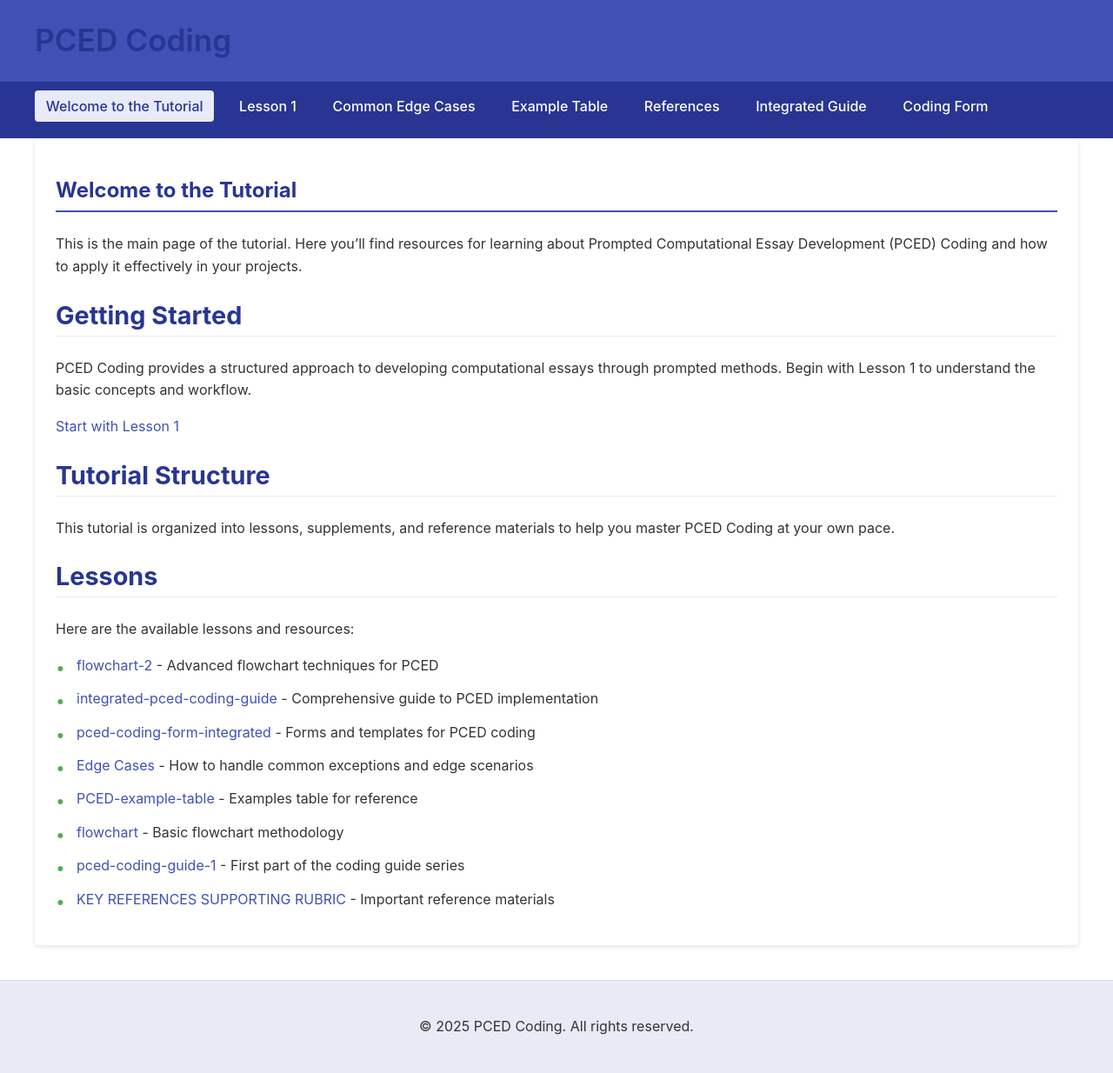
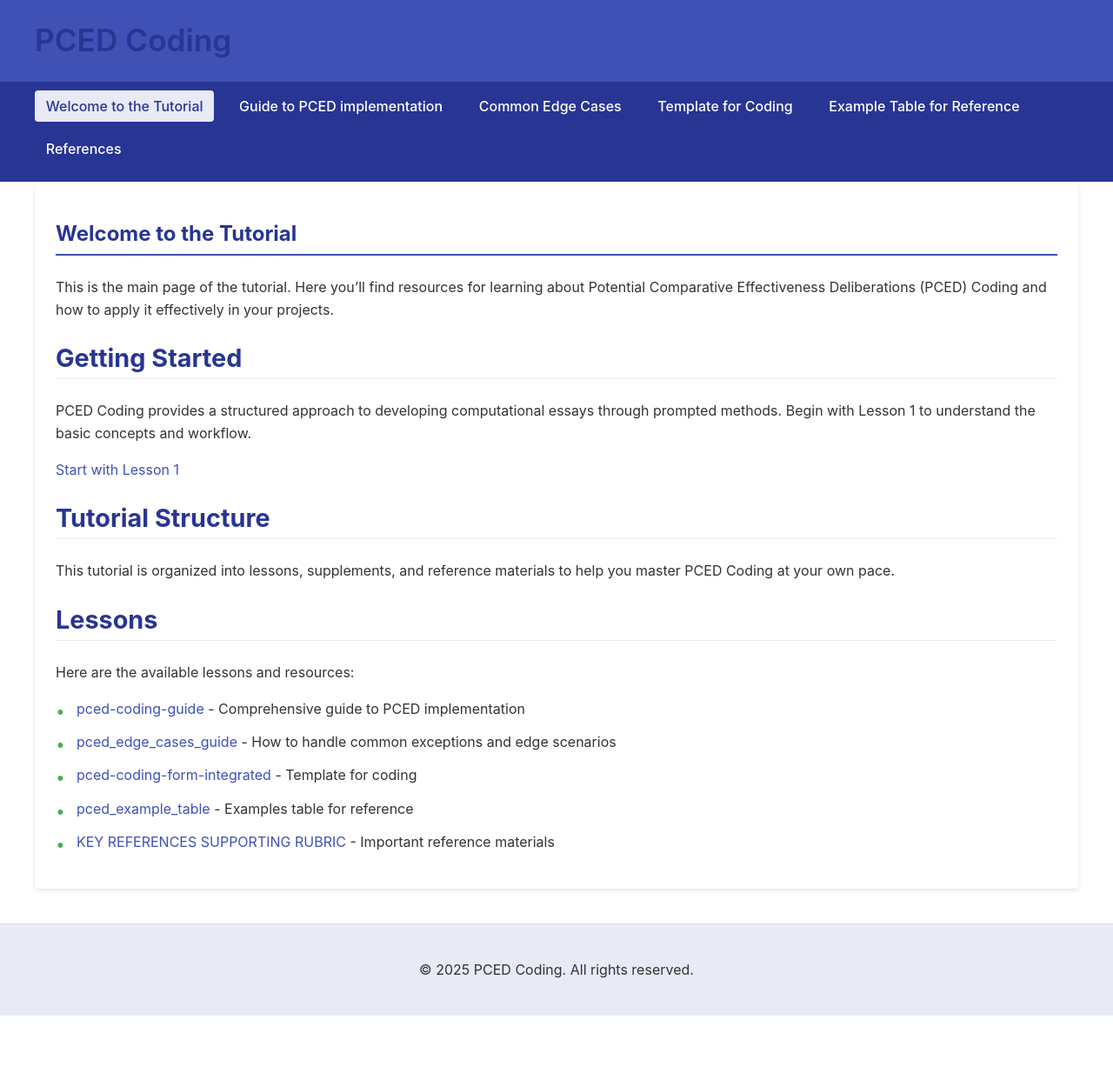
Before and after one commit to nickduran/PCED, a Jekyll site: the page built from index.md, in a window 1280 px wide. Shown: the whole page at 87% size. Built offline with Jekyll 4.4.1, drawn with Linux system fonts in a browser that asks for light colours; after the commit the page ends 1168 px from its top, so only the background shows below that.

Commit message:
rename files and reorganize

```diff
--- a/_config.yml
+++ b/_config.yml
@@ -1,5 +1,5 @@
 title: PCED Coding
-description: Prompted Computational Essay Development Coding Resources and Tutorials
+description: Potential Comparative Effectiveness Deliberations Coding Resources and Tutorials
 theme: jekyll-theme-slate
 
 # Custom settings
--- a/_layouts/default.html
+++ b/_layouts/default.html
@@ -19,12 +19,11 @@
       <ul>
         <!-- Use the exact filenames as they appear in your repository -->
         <li><a href="{{ '/' | relative_url }}" {% if page.url == '/' or page.url == '/index.html' %}class="active"{% endif %}>Welcome to the Tutorial</a></li>
-        <li><a href="{{ '/pced-coding-guide-1' | relative_url }}" {% if page.url == '/pced-coding-guide-1' or page.url == '/pced-coding-guide-1.html' %}class="active"{% endif %}>Lesson 1</a></li>
-        <li><a href="{{ '/PCED_Edge_Cases_Guide' | relative_url }}" {% if page.url == '/PCED_Edge_Cases_Guide' or page.url == '/PCED_Edge_Cases_Guide.html' %}class="active"{% endif %}>Common Edge Cases</a></li>
-        <li><a href="{{ '/PCED_Example_Table' | relative_url }}" {% if page.url == '/PCED_Example_Table' or page.url == '/PCED_Example_Table.html' %}class="active"{% endif %}>Example Table</a></li>
-        <li><a href="{{ '/PCED_References' | relative_url }}" {% if page.url == '/PCED_References' or page.url == '/PCED_References.html' %}class="active"{% endif %}>References</a></li>
-        <li><a href="{{ '/integrated-pced-coding-guide' | relative_url }}" {% if page.url == '/integrated-pced-coding-guide' or page.url == '/integrated-pced-coding-guide.html' %}class="active"{% endif %}>Integrated Guide</a></li>
-        <li><a href="{{ '/pced-coding-form-integrated' | relative_url }}" {% if page.url == '/pced-coding-form-integrated' or page.url == '/pced-coding-form-integrated.html' %}class="active"{% endif %}>Coding Form</a></li>
+        <li><a href="{{ '/pced-coding-guide' | relative_url }}" {% if page.url == '/pced-coding-guide' or page.url == '/pced-coding-guide.html' %}class="active"{% endif %}>Guide to PCED implementation</a></li>
+        <li><a href="{{ '/pced_edge_cases_guide' | relative_url }}" {% if page.url == '/pced_edge_cases_guide' or page.url == '/pced_edge_cases_guide.html' %}class="active"{% endif %}>Common Edge Cases</a></li>
+        <li><a href="{{ '/pced-coding-form-integrated' | relative_url }}" {% if page.url == '/pced-coding-form-integrated' or page.url == '/pced-coding-form-integrated.html' %}class="active"{% endif %}>Template for Coding</a></li>
+        <li><a href="{{ '/pced_example_table' | relative_url }}" {% if page.url == '/pced_example_table' or page.url == '/pced_example_table.html' %}class="active"{% endif %}>Example Table for Reference</a></li>
+        <li><a href="{{ '/pced_references' | relative_url }}" {% if page.url == '/pced_references' or page.url == '/pced_references.html' %}class="active"{% endif %}>References</a></li>
       </ul>
     </div>
   </nav>
--- a/index.md
+++ b/index.md
@@ -5,7 +5,7 @@ title: Welcome to the Tutorial
 
 # Welcome to the Tutorial
 
-This is the main page of the tutorial. Here you'll find resources for learning about Prompted Computational Essay Development (PCED) Coding and how to apply it effectively in your projects.
+This is the main page of the tutorial. Here you'll find resources for learning about Potential Comparative Effectiveness Deliberations (PCED) Coding and how to apply it effectively in your projects.
 
 ## Getting Started
 
@@ -22,11 +22,8 @@ This tutorial is organized into lessons, supplements, and reference materials to
 Here are the available lessons and resources:
 
 {: .lessons-list}
-- [flowchart-2]({{ '/flowchart-2' | relative_url }}) - Advanced flowchart techniques for PCED
-- [integrated-pced-coding-guide]({{ '/integrated-pced-coding-guide' | relative_url }}) - Comprehensive guide to PCED implementation
-- [pced-coding-form-integrated]({{ '/pced-coding-form-integrated' | relative_url }}) - Forms and templates for PCED coding
-- [Edge Cases]({{ '/PCED_Edge_Cases_Guide' | relative_url }}) - How to handle common exceptions and edge scenarios
-- [PCED-example-table]({{ '/PCED_Example_Table' | relative_url }}) - Examples table for reference
-- [flowchart]({{ '/flowchart' | relative_url }}) - Basic flowchart methodology
-- [pced-coding-guide-1]({{ '/pced-coding-guide-1' | relative_url }}) - First part of the coding guide series
-- [KEY REFERENCES SUPPORTING RUBRIC]({{ '/PCED_References' | relative_url }}) - Important reference materials
+- [pced-coding-guide]({{ '/pced-coding-guide' | relative_url }}) - Comprehensive guide to PCED implementation
+- [pced_edge_cases_guide]({{ '/pced_edge_cases_guide' | relative_url }}) - How to handle common exceptions and edge scenarios
+- [pced-coding-form-integrated]({{ '/pced-coding-form-integrated' | relative_url }}) - Template for coding
+- [pced_example_table]({{ '/pced_example_table' | relative_url }}) - Examples table for reference
+- [KEY REFERENCES SUPPORTING RUBRIC]({{ '/pced_references' | relative_url }}) - Important reference materials
```
Also changed, not shown: pced-coding-guide.md (renamed from integrated-pced-coding-guide.md, +3 -3 lines), misc-not-using/pced-coding-guide-1.md (renamed from pced-coding-guide-1.md), 1 other file.
